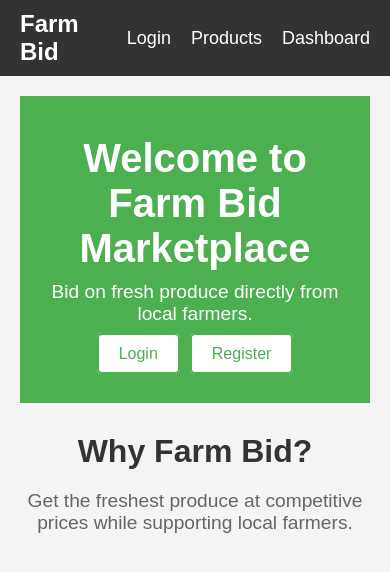
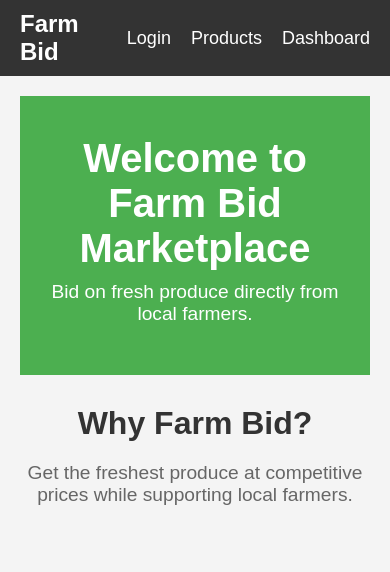
Before and after one commit to Ye-shp/Farm-bid-frontend, a React (Create React App) app: page / in a window 390 px wide. Shown: the top 572 px of the page. Built offline with nearby package versions, Linux system fonts and the light colour scheme.

Commit message:
Removed a few buttons that weren't responsive

```diff
--- a/src/components/HomePage.js
+++ b/src/components/HomePage.js
@@ -7,10 +7,6 @@ const HomePage = () => (
     <header className="homepage-header">
       <h1>Welcome to Farm Bid Marketplace</h1>
       <p>Bid on fresh produce directly from local farmers.</p>
-      <div className="homepage-buttons">
-        <a href="/login" className="homepage-button">Login</a>
-        <a href="/register" className="homepage-button">Register</a>
-      </div>
     </header>
     <section className="homepage-info">
       <h2>Why Farm Bid?</h2>
```
